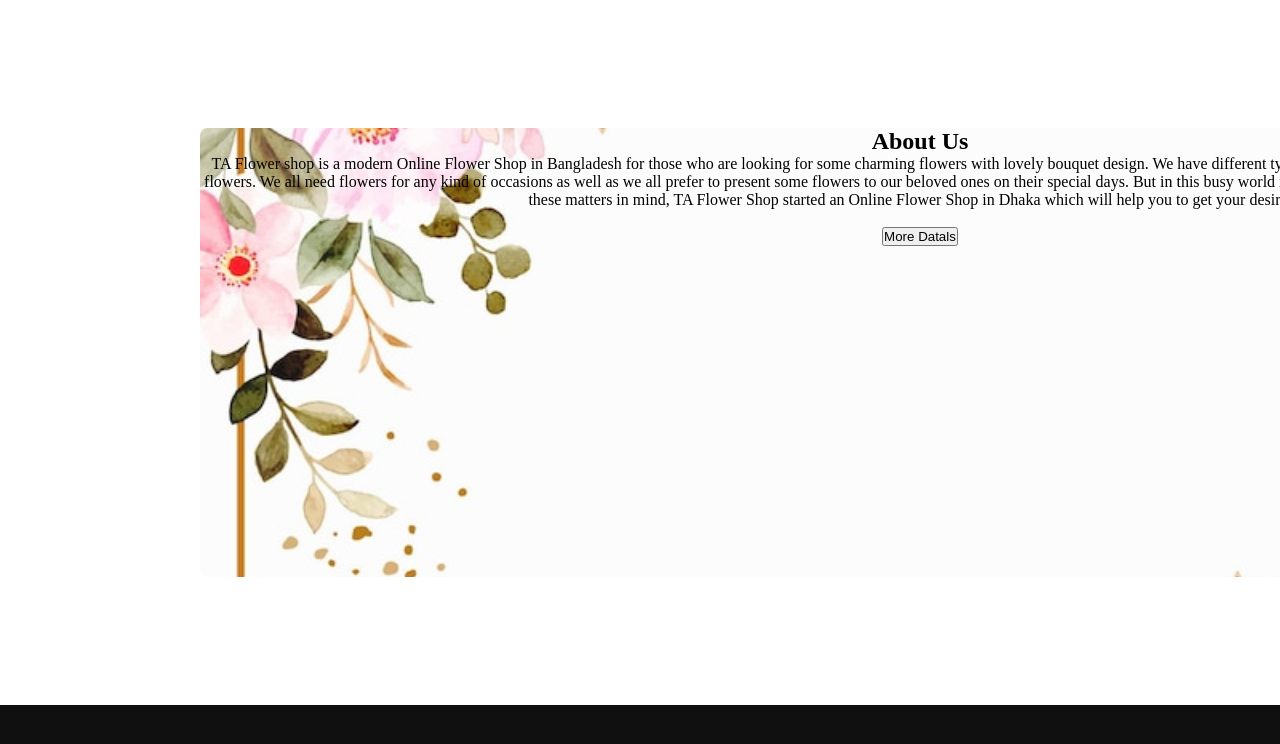
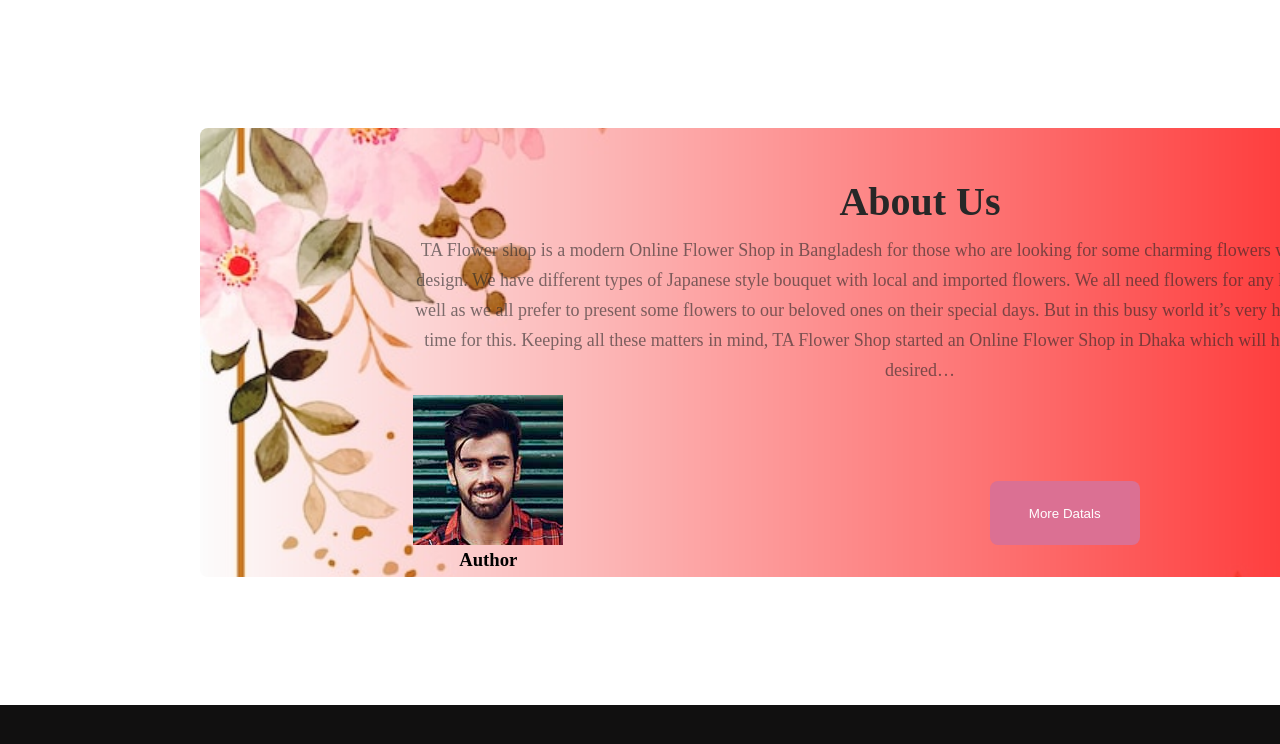
Before and after one commit to Tanmoybir/flower-shop-agency, a plain HTML site: page index.html in a window 1280 px wide. Shown: the part 4323-5067 px from the top of the page. Drawn offline with Linux system fonts and the light colour scheme.

Commit message:
all section almost done

```diff
--- a/index.html
+++ b/index.html
@@ -99,15 +99,16 @@
         </section>
         <section class="about-us">
             <div class="">
-                <h1>About Us</h1>
-                <p>TA Flower shop is a modern Online Flower Shop in Bangladesh for those who are looking for some charming flowers with lovely bouquet design. We have different types of Japanese style bouquet with local and imported flowers. We all need flowers for any kind of occasions as well as we all prefer to present some flowers to our beloved ones on their special days. But in this busy world it’s very hard to manage some time for this. Keeping all these matters in mind, TA Flower Shop started an Online Flower Shop in Dhaka which will help you to get your desired…</p>
+                <h1 class="about-us-title">About Us</h1>
+                <p class="about-us-description">TA Flower shop is a modern Online Flower Shop in Bangladesh for those who are looking for some charming flowers with lovely bouquet design. We have different types of Japanese style bouquet with local and imported flowers. We all need flowers for any kind of occasions as well as we all prefer to present some flowers to our beloved ones on their special days. But in this busy world it’s very hard to manage some time for this. Keeping all these matters in mind, TA Flower Shop started an Online Flower Shop in Dhaka which will help you to get your desired…</p>
             </div>
             <div class="author-containner">
-                <div class="">
-                    <img src="" alt="">
+                <div class="about-us-img">
+                    <img src="Flower Asset/author.jpg" alt="">
+                    <h3 class="author">Author</h3>
                 </div>
                 <div class="">
-                    <button>More Datals</button>
+                    <button class="datals-btn">More Datals</button>
                 </div>
             </div>
         </section>
--- a/styles/style.css
+++ b/styles/style.css
@@ -237,6 +237,7 @@
 .sub-btn {
     width: 150px;
     height: 64px;
+    color: #FFF;
     border-radius: 8px;
     background: #E55473;
     border: none;
@@ -245,16 +246,61 @@
 }
 /*  */
 .about-us {
-    background-image: url("../Flower\ Asset/pink-flower.jpg.jpg");
+    background-image: url("../Flower\ Asset/pink-flower.jpg.jpg"),linear-gradient(to right, rgba(255,0,0,0), rgba(255,0,0,1));;
     background-repeat: no-repeat;
     background-position: center;
     background-size: cover;
+
+    background-blend-mode: overlay;
     width: 1440px;
     height: 449px;
     border-radius: 8px;
     margin: 128px 200px;
     text-align: center;
+}
 
+.about-us-title {
+    text-align: center;
+    color: #272727;
+    font-size: 40px;
+    font-weight: 800;
+    margin-top: 128px;
+    padding-top: 50px;
+}
+
+.about-us-description {
+    text-align: center;
+
+    color: rgba(39, 39, 39, 0.60);
+    font-size: 18px;
+    font-weight: 400;
+    line-height: 30px;
+    padding: 10px 200px;
+}
+
+.author-containner {
+    display: flex;
+    justify-content: space-around;
+    align-items: center;
+}
+
+.about-us-img {
+    margin-bottom: 55px;
+}
+
+.author {
+    padding-bottom: 5px;
+}
+
+.datals-btn {
+    width: 150px;
+    height: 64px;
+    color: #FFF;
+    border-radius: 8px;
+    background: palevioletred;
+    border: none;
+    padding:19px 31px;
+    margin-right: 287px;
 }
 /*  */
 
```
